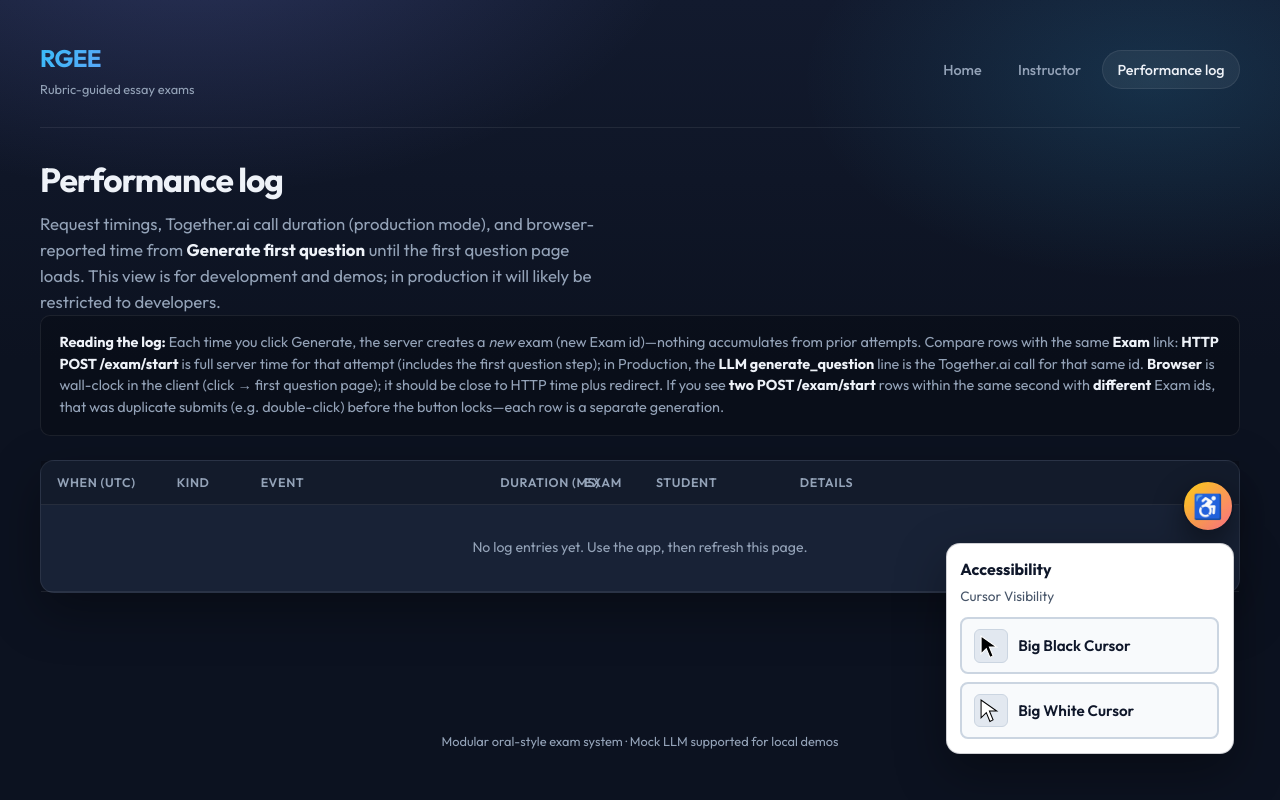
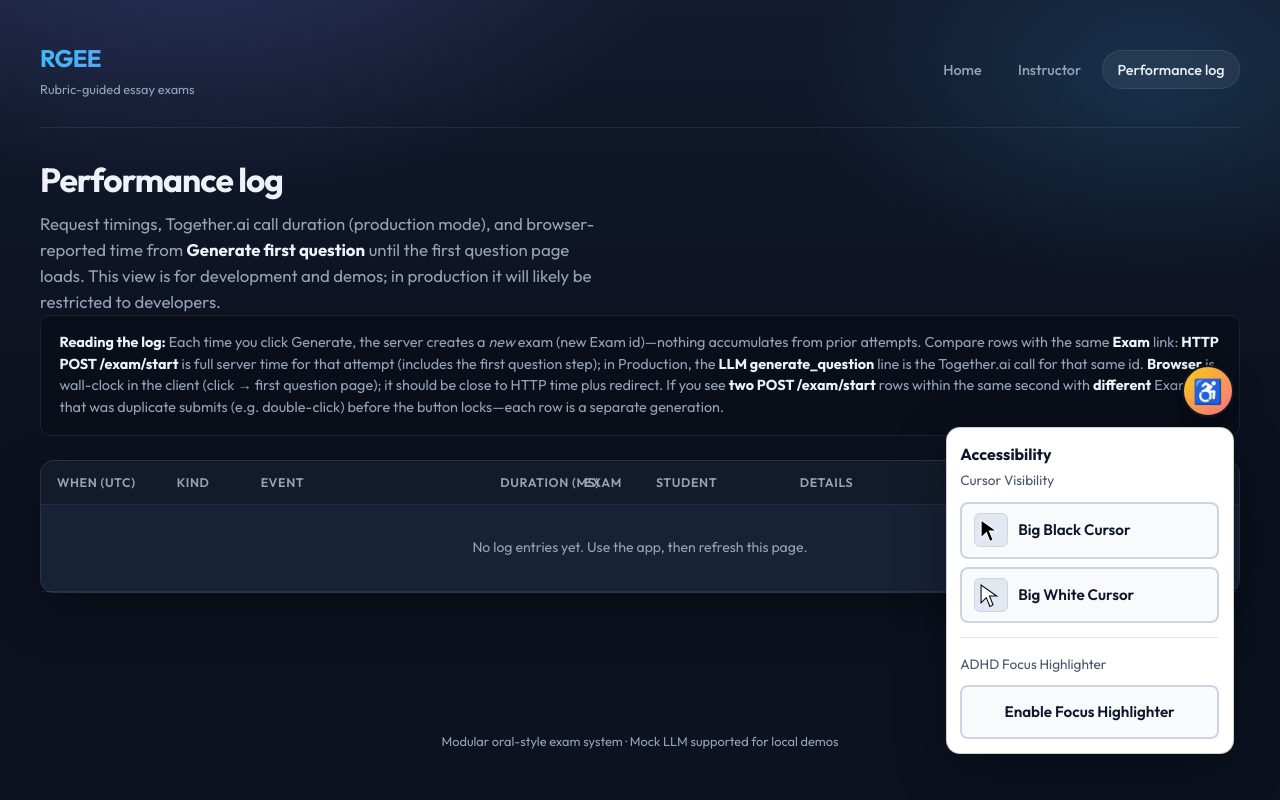
Before and after one commit to ghaccount409-school/RubricGuidedEssayExam, a FastAPI app: page /performance-log in a window 1280 px wide, after a click that opens the changed part. Run offline with FastAPI, Linux system fonts and the light colour scheme; data comes from the database, SQL or seed files in the repository.

Commit message:
feat(a11y): add ADHD focus highlighter and restore perf-log keyboard navigation
Add an ADHD Focus Highlighter toggle to the accessibility menu that dims the page outside a horizontal clear band and keeps the band aligned to cursor/focus position with persisted on/off state. Reintroduce tabbable performance log rows, visible focus styling, and regression assertions so keyboard users can continue navigating log entries reliably alongside the new accessibility overlays.

Co-authored-by: Cursor <cursoragent@cursor.com>

```diff
--- a/static/style.css
+++ b/static/style.css
@@ -16,6 +16,9 @@
   --font-sans: "Outfit", system-ui, sans-serif;
   --font-serif: "Source Serif 4", Georgia, serif;
   --shadow: 0 18px 50px rgba(0, 0, 0, 0.35);
+  --a11y-focus-y: 50vh;
+  --a11y-focus-band-height: 9.5rem;
+  --a11y-focus-half: calc(var(--a11y-focus-band-height) / 2);
 }
 
 *,
@@ -134,6 +137,17 @@ body {
   gap: 0.5rem;
 }
 
+.a11y-feature-section {
+  margin-top: 0.85rem;
+  padding-top: 0.75rem;
+  border-top: 1px solid #e2e8f0;
+}
+
+.a11y-focus-option {
+  width: 100%;
+  justify-content: center;
+}
+
 .a11y-option {
   border: 2px solid #cbd5e1;
   border-radius: 8px;
--- a/templates/base.html
+++ b/templates/base.html
@@ -65,18 +65,29 @@
           <span class="a11y-option-label">Big White Cursor</span>
         </button>
       </div>
+      <div class="a11y-feature-section">
+        <p class="a11y-panel-subtitle">ADHD Focus Highlighter</p>
+        <button type="button" class="a11y-option a11y-focus-option" data-adhd-focus-toggle aria-pressed="false">
+          <span class="a11y-option-label">Enable Focus Highlighter</span>
+        </button>
+      </div>
     </section>
   </div>
+  <div class="a11y-focus-overlay" data-a11y-focus-overlay aria-hidden="true"></div>
   <script>
     (function () {
-      var storageKey = "rgee_a11y_cursor_choice";
+      var cursorStorageKey = "rgee_a11y_cursor_choice";
+      var focusStorageKey = "rgee_a11y_focus_enabled";
       var body = document.body;
+      var docEl = document.documentElement;
       var menuRoot = document.querySelector("[data-a11y-menu]");
       if (!menuRoot) return;
 
       var toggle = menuRoot.querySelector("[data-a11y-toggle]");
       var panel = menuRoot.querySelector("[data-a11y-panel]");
       var optionButtons = Array.prototype.slice.call(menuRoot.querySelectorAll("[data-cursor-choice]"));
+      var focusToggle = menuRoot.querySelector("[data-adhd-focus-toggle]");
+      var focusY = window.innerHeight / 2;
       if (!toggle || !panel || optionButtons.length === 0) return;
 
       function applyCursor(choice) {
@@ -101,7 +112,7 @@
 
       function readStoredChoice() {
         try {
-          return localStorage.getItem(storageKey);
+          return localStorage.getItem(cursorStorageKey);
         } catch (err) {
           return null;
         }
@@ -109,10 +120,44 @@
 
       function storeChoice(choice) {
         try {
-          localStorage.setItem(storageKey, choice || "");
+          localStorage.setItem(cursorStorageKey, choice || "");
         } catch (err) {
           // Ignore storage failures (private mode, disabled storage, etc).
         }
+      }
+
+      function readStoredFocusEnabled() {
+        try {
+          return localStorage.getItem(focusStorageKey) === "1";
+        } catch (err) {
+          return false;
+        }
+      }
+
+      function storeFocusEnabled(enabled) {
+        try {
+          localStorage.setItem(focusStorageKey, enabled ? "1" : "0");
+        } catch (err) {
+          // Ignore storage failures (private mode, disabled storage, etc).
+        }
+      }
+
+      function setFocusY(y) {
+        var viewportHeight = window.innerHeight || 0;
+        var clamped = Math.max(0, Math.min(viewportHeight, y || 0));
+        focusY = clamped;
+        docEl.style.setProperty("--a11y-focus-y", Math.round(clamped) + "px");
+      }
+
+      function setFocusEnabled(enabled) {
+        body.classList.toggle("a11y-focus-enabled", enabled);
+        if (focusToggle) {
+          focusToggle.setAttribute("aria-pressed", enabled ? "true" : "false");
+          focusToggle.querySelector(".a11y-option-label").textContent = enabled
+            ? "Disable Focus Highlighter"
+            : "Enable Focus Highlighter";
+        }
+        storeFocusEnabled(enabled);
       }
 
       toggle.addEventListener("click", function () {
@@ -134,6 +179,29 @@
         });
       });
 
+      if (focusToggle) {
+        focusToggle.addEventListener("click", function () {
+          var enable = !body.classList.contains("a11y-focus-enabled");
+          setFocusEnabled(enable);
+        });
+      }
+
+      document.addEventListener("pointermove", function (event) {
+        if (!body.classList.contains("a11y-focus-enabled")) return;
+        setFocusY(event.clientY);
+      });
+
+      document.addEventListener("focusin", function (event) {
+        if (!body.classList.contains("a11y-focus-enabled")) return;
+        if (!event.target || !event.target.getBoundingClientRect) return;
+        var rect = event.target.getBoundingClientRect();
+        setFocusY(rect.top + rect.height / 2);
+      });
+
+      window.addEventListener("resize", function () {
+        setFocusY(focusY);
+      });
+
       document.addEventListener("click", function (event) {
         if (panel.hidden) return;
         if (!menuRoot.contains(event.target)) closePanel();
@@ -143,7 +211,9 @@
         if (event.key === "Escape") closePanel();
       });
 
+      setFocusY(window.innerHeight / 2);
       applyCursor(readStoredChoice() || "");
+      setFocusEnabled(readStoredFocusEnabled());
     })();
   </script>
 </body>
--- a/templates/performance_log.html
+++ b/templates/performance_log.html
@@ -43,7 +43,7 @@
       </thead>
       <tbody>
         {% for row in rows %}
-        <tr>
+        <tr class="perf-log-row" tabindex="0" aria-label="Performance log entry: {% if row.category == 'http' %}HTTP{% elif row.category == 'llm' %}LLM{% elif row.category == 'client' %}Browser{% else %}{{ row.category }}{% endif %}, {{ row.event_name }}, {{ row.duration_ms | round(1) }} milliseconds{% if row.exam_session_id is not none %}, Exam {{ row.exam_session_id }}{% endif %}{% if row.student_id %}, Student {{ row.student_id }}{% endif %}">
           <td class="perf-col-time muted">{{ row.created_at }}</td>
           <td class="perf-col-kind">
             {% if row.category == 'http' %}
```
Also changed, not shown: other parts of static/style.css (+39 -0 lines), tests/general/test_api.py (+3 -0 lines).
